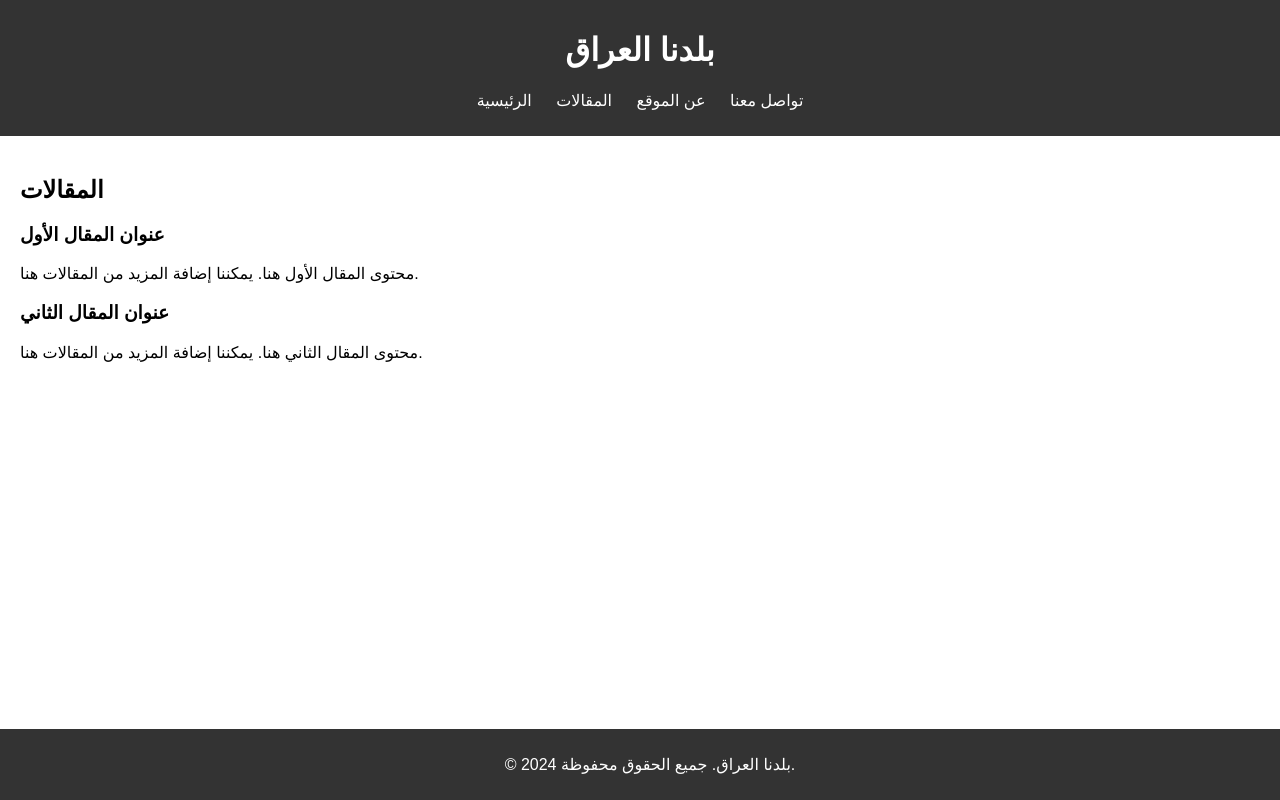
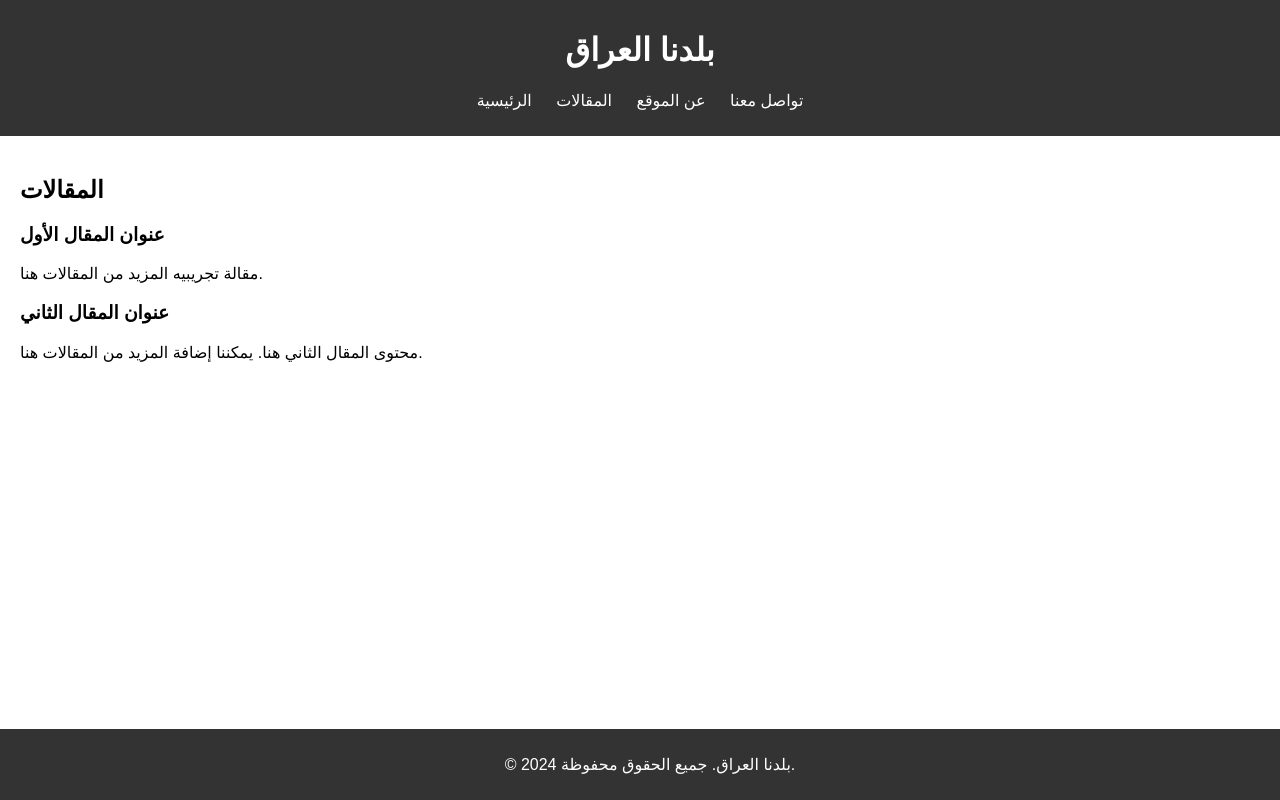
Before and after one commit to kutabalduwalalearabia/-2, a plain HTML site: page articles.html in a window 1280 px wide. Drawn offline with Linux system fonts and the light colour scheme.

Commit message:
articles.html

```diff
--- a/articles.html
+++ b/articles.html
@@ -24,7 +24,7 @@
             <h2>المقالات</h2>
             <article>
                 <h3>عنوان المقال الأول</h3>
-                <p>محتوى المقال الأول هنا. يمكننا إضافة المزيد من المقالات هنا.</p>
+                <p>مقالة تجريبيه المزيد من المقالات هنا.</p>
             </article>
             <article>
                 <h3>عنوان المقال الثاني</h3>
```
